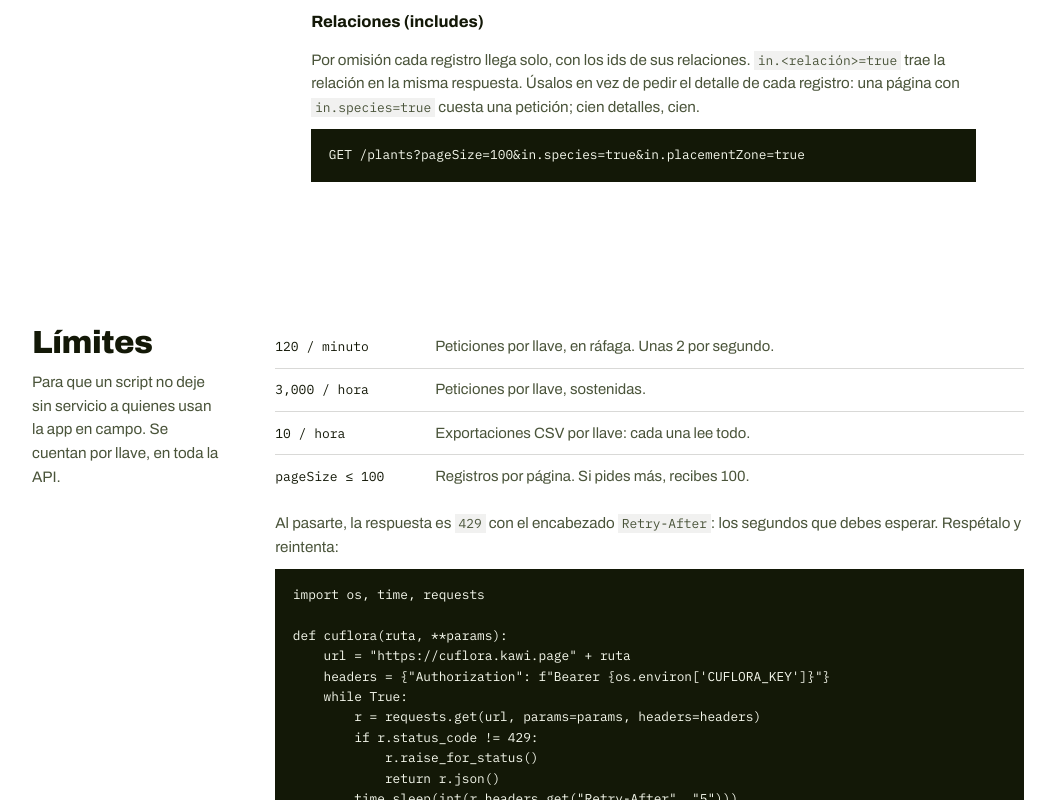
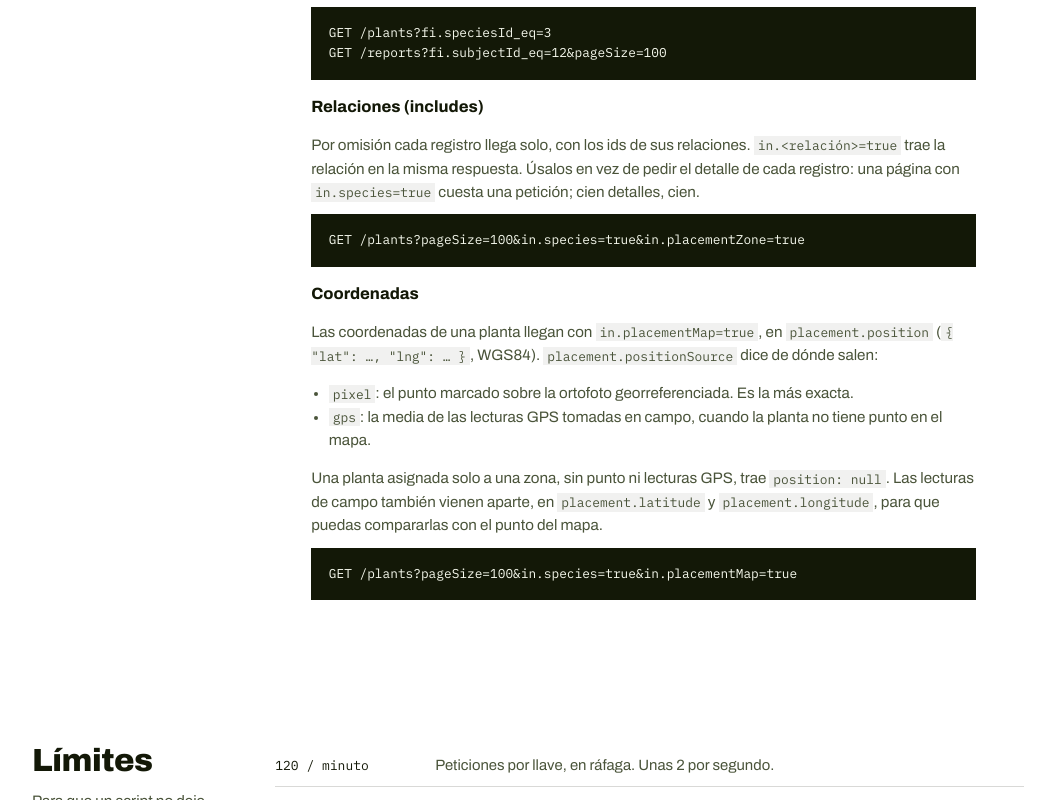
Before and after one commit to LaBoa99/cuflora-info, a plain HTML site: page desarrolladores/index.html in a window 1280 px wide. Shown: the part 2123-2923 px from the top of the page, without its empty margins (136-1191 px from the left). Drawn offline with Linux system fonts and the light colour scheme.

Commit message:
Guía: orden de la paginación y coordenadas de las plantas

```diff
--- a/desarrolladores/index.html
+++ b/desarrolladores/index.html
@@ -119,6 +119,7 @@ curl -H "Authorization: Bearer $CUFLORA_KEY" \
   "pagination": { "pageNumber": 1, "pageSize": 100, "totalCount": 240,
                   "totalPages": 3, "hasNextPage": true, "hasPreviousPage": false }
 }</pre>
+        <p>El orden es fijo, así que puedes recorrer las páginas sin que se repitan ni falten registros: las plantas van por nombre común y luego científico, las familias y los géneros por nombre, los reportes del más reciente al más antiguo, y todo lo demás por <code>id</code>.</p>
 
         <h3>Filtros</h3>
         <p>Se escriben <code>fi.&lt;campo&gt;_&lt;operador&gt;=valor</code>. El operador siempre va: <code>fi.speciesId=3</code> responde 400.</p>
@@ -129,6 +130,15 @@ GET /reports?fi.subjectId_eq=12&amp;pageSize=100</pre>
         <h3>Relaciones (includes)</h3>
         <p>Por omisión cada registro llega solo, con los ids de sus relaciones. <code>in.&lt;relación&gt;=true</code> trae la relación en la misma respuesta. Úsalos en vez de pedir el detalle de cada registro: una página con <code>in.species=true</code> cuesta una petición; cien detalles, cien.</p>
         <pre class="codigo">GET /plants?pageSize=100&amp;in.species=true&amp;in.placementZone=true</pre>
+
+        <h3>Coordenadas</h3>
+        <p>Las coordenadas de una planta llegan con <code>in.placementMap=true</code>, en <code>placement.position</code> (<code>{ "lat": …, "lng": … }</code>, WGS84). <code>placement.positionSource</code> dice de dónde salen:</p>
+        <ul>
+          <li><code>pixel</code>: el punto marcado sobre la ortofoto georreferenciada. Es la más exacta.</li>
+          <li><code>gps</code>: la media de las lecturas GPS tomadas en campo, cuando la planta no tiene punto en el mapa.</li>
+        </ul>
+        <p>Una planta asignada solo a una zona, sin punto ni lecturas GPS, trae <code>position: null</code>. Las lecturas de campo también vienen aparte, en <code>placement.latitude</code> y <code>placement.longitude</code>, para que puedas compararlas con el punto del mapa.</p>
+        <pre class="codigo">GET /plants?pageSize=100&amp;in.species=true&amp;in.placementMap=true</pre>
       </div>
     </div>
   </section>
```
